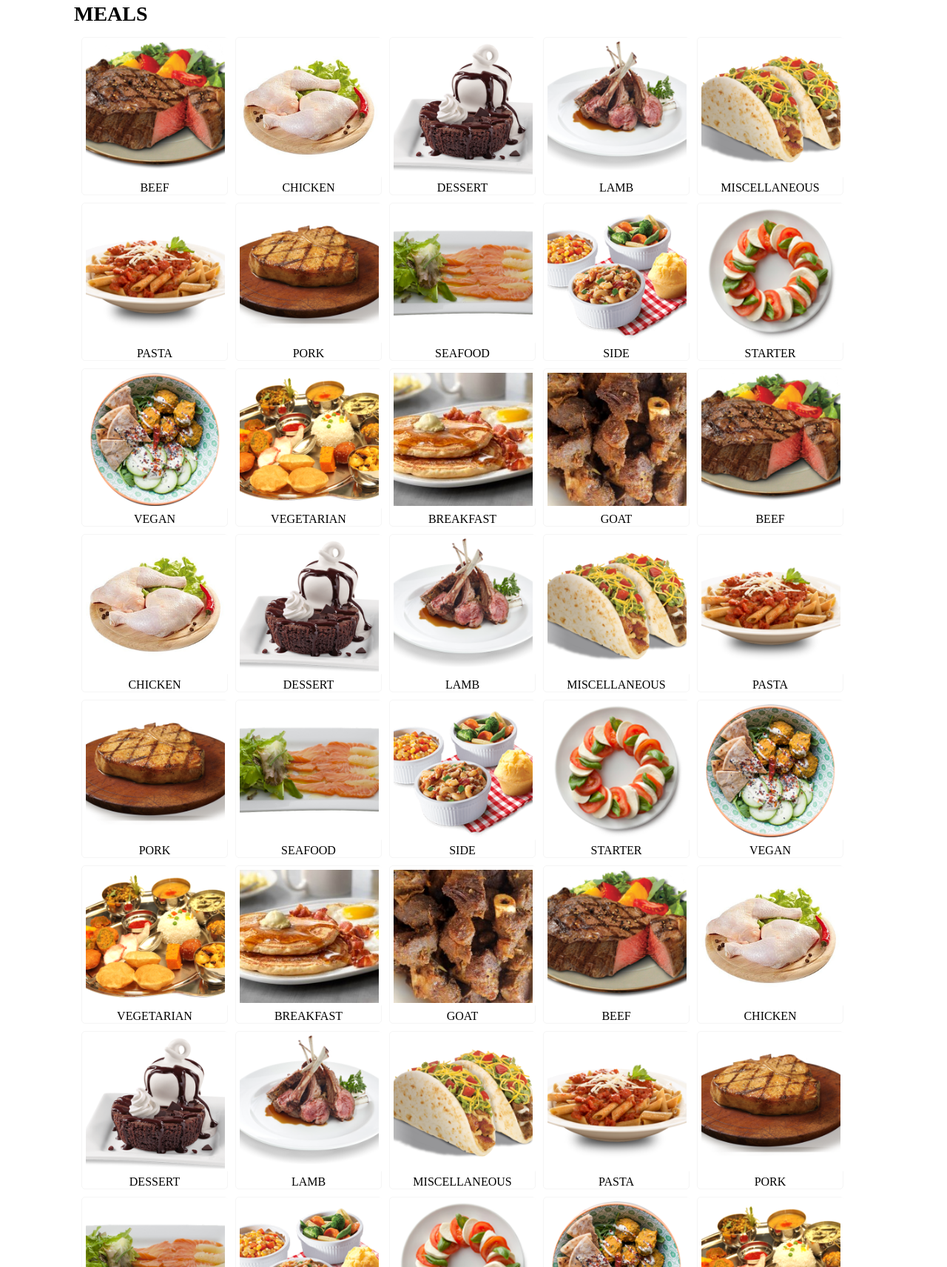
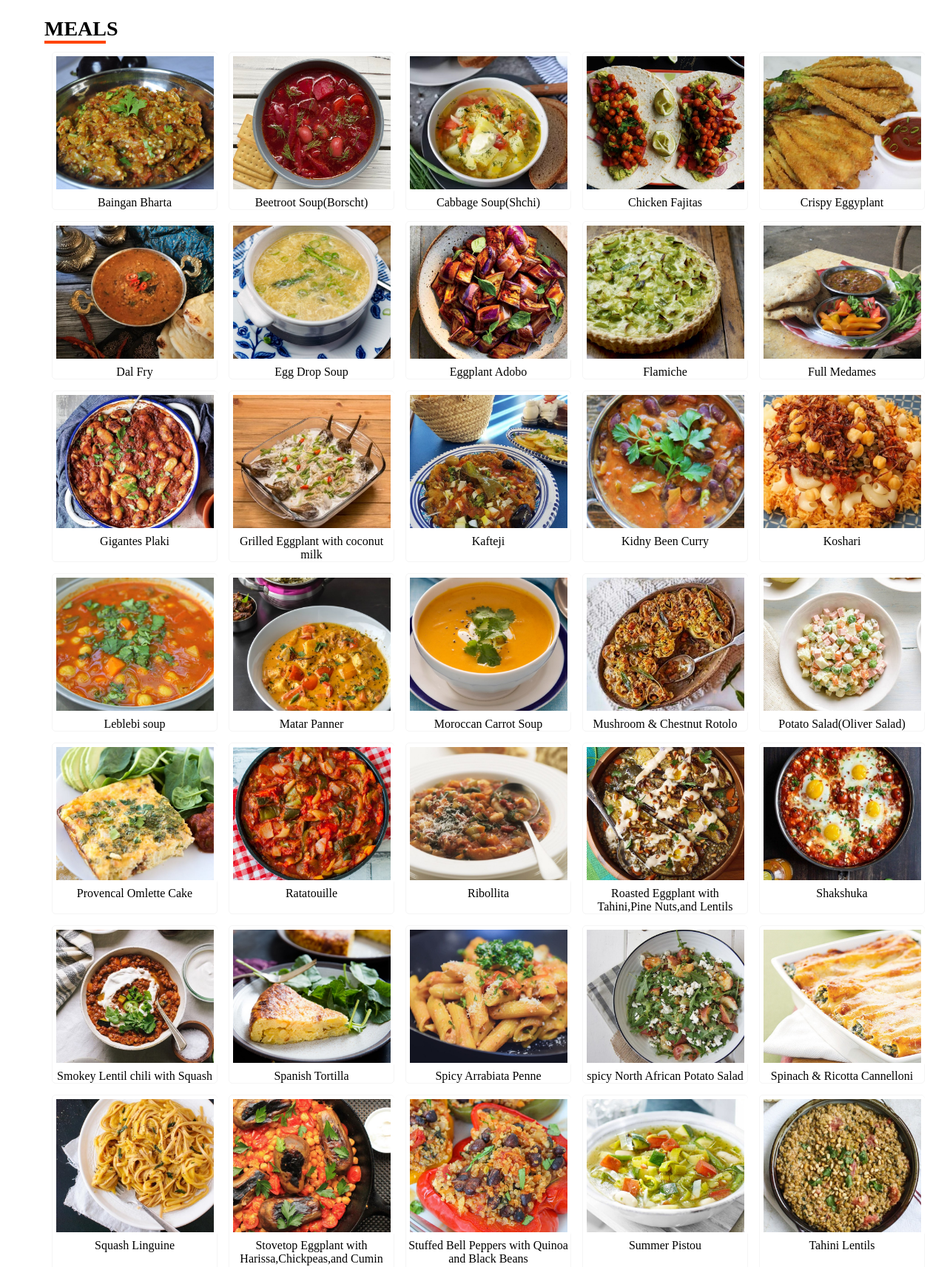
Before and after one commit to VenkatChaitanyarReddy/project1, a plain HTML site: page vegetarian.html in a window 1280 px wide. Shown: the part 717-2430 px from the top of the page at 74% size. Drawn offline with Linux system fonts and the light colour scheme.

Commit message:
meal-card Values updated

```diff
--- a/style.css
+++ b/style.css
@@ -164,9 +164,8 @@
 /* vegetarian css */
 
 .information{
-  width: 1200px;
   height: 280px;
-  margin: 20px auto;
+  margin: 20px 60px;
   border: 1px solid orangered;
   border-radius: 1px;
   background-color: whitesmoke;
@@ -190,7 +189,8 @@
 }
 
 .meals{
-  margin: 30px 100px;
+  margin: 50px 60px;
+  margin-right: 10px;
 }
 
 .meals-title{
@@ -200,10 +200,18 @@
   padding-bottom: 5px;
 }
 
+.meals-title::after{
+  content: '';
+  position: absolute;
+  width: 83px;
+  height: 4px;
+  background-color: orangered;
+}
+
 .meal-cards{
   display: flex;
   flex-wrap: wrap;
-  gap: 10px;
+  gap: 15px;
   margin: 10px 10px;
   background-color: white;
 }
--- a/vegetarian.html
+++ b/vegetarian.html
@@ -66,203 +66,204 @@
 
 
                            <div class="meal-card">
-                                <img src="./assets/images/beef.png" alt="Post"/>
-                                <span class="label">BEEF</span>
+                                <img src="./assets/images/baingan bharta.jpg" alt="Post"/>
+                                <span class="label">Baingan Bharta</span>
                             </div>
 
                             <div class="meal-card">
-                                <img src="./assets/images/chicken.jpg" alt="Post"/>
-                                <span class="label">CHICKEN</span>
+                                <img src="./assets/images/Beetroot soup.jpg" alt="Post"/>
+                                <span class="label">Beetroot Soup(Borscht)</span>
                             </div>
 
                             <div class="meal-card">
-                                <img src="./assets/images/dessert.png" alt="Post"/>
-                                <span class="label">DESSERT</span>
+                                <img src="./assets/images/cabbage soup.jpg" alt="Post"/>
+                                <span class="label">Cabbage Soup(Shchi)</span>
                             </div>
 
                             <div class="meal-card">
-                                <img src="./assets/images/lamb.png" alt="Post"/>
-                                <span class="label">LAMB</span>
+                                <img src="./assets/images/chicken fajitas.jpg" alt="Post"/>
+                                <span class="label">Chicken Fajitas</span>
                             </div>
 
                             <div class="meal-card">
-                                <img src="./assets/images/miscellaneous.png" alt="Post"/>
-                                <span class="label">MISCELLANEOUS</span>
+                                <img src="./assets/images/crispy eggplant.jpg" alt="Post"/>
+                                <span class="label">Crispy Eggyplant</span>
                             </div>
 
                             <div class="meal-card">
-                                <img src="./assets/images/pasta.png" alt="Post"/>
-                                <span class="label">PASTA</span>
+                                <img src="./assets/images/dal fry.jpg" alt="Post"/>
+                                <span class="label">Dal Fry</span>
                             </div>
 
                             <div class="meal-card">
-                                <img src="./assets/images/pork.png" alt="Post"/>
-                                <span class="label">PORK</span>
+                                <img src="./assets/images/egg drop soup.jpg" alt="Post"/>
+                                <span class="label">Egg Drop Soup</span>
                             </div>
 
                             <div class="meal-card">
-                                <img src="./assets/images/seafood.png" alt="Post"/>
-                                <span class="label">SEAFOOD</span>
+                                <img src="./assets/images/eggplant adobo.jpg" alt="Post"/>
+                                <span class="label">Eggplant Adobo</span>
                             </div>
 
                             <div class="meal-card">
-                                <img src="./assets/images/side.png" alt="Post"/>
-                                <span class="label">SIDE</span>
+                                <img src="./assets/images/flamiche.jpg" alt="Post"/>
+                                <span class="label">Flamiche</span>
                             </div>
 
                             <div class="meal-card">
-                                <img src="./assets/images/starter.png" alt="Post"/>
-                                <span class="label">STARTER</span>
+                                <img src="./assets/images/ful medames.jpg" alt="Post"/>
+                                <span class="label">Full Medames</span>
                             </div>
 
                             <div class="meal-card">
-                                <img src="./assets/images/vegan.png" alt="Post"/>
-                                <span class="label">VEGAN</span>
+                                <img src="./assets/images/gigantes plaki.jpg" alt="Post"/>
+                                <span class="label">Gigantes Plaki</span>
                             </div>
 
                             <div class="meal-card">
-                                    <img src="./assets/images/vegetarian.png" alt="Post"/>
-                                    <span class="label">VEGETARIAN</span>
+                                    <img src="./assets/images/grilled eggplant with coconut milk.jpg" alt="Post"/>
+                                    <span class="label">Grilled Eggplant with coconut milk</span>
                             </div>
 
 
                             <div class="meal-card">
-                                <img src="./assets/images/breakfast.png" alt="Post"/>
-                                <span class="label">BREAKFAST</span>
+                                <img src="./assets/images/kafteji.jpg" alt="Post"/>
+                                <span class="label">Kafteji</span>
                             </div>
 
                             <div class="meal-card">
-                                <img src="./assets/images/goat.png" alt="Post"/>
-                                <span class="label">GOAT</span>
+                                <img src="./assets/images/kidney bean curry.jpg" alt="Post"/>
+                                <span class="label">Kidny Been Curry</span>
                             </div>
 
                             <div class="meal-card">
-                                <img src="./assets/images/beef.png" alt="Post"/>
-                                <span class="label">BEEF</span>
+                                <img src="./assets/images/koshari.jpg" alt="Post"/>
+                                <span class="label">Koshari</span>
                             </div>
 
                             <div class="meal-card">
-                                <img src="./assets/images/chicken.jpg" alt="Post"/>
-                                <span class="label">CHICKEN</span>
+                                <img src="./assets/images/leblebi soup.jpg" alt="Post"/>
+                                <span class="label">Leblebi soup</span>
                             </div>
 
                             <div class="meal-card">
-                                <img src="./assets/images/dessert.png" alt="Post"/>
-                                <span class="label">DESSERT</span>
+                                <img src="./assets/images/matar paneer.jpg" alt="Post"/>
+                                <span class="label">Matar Panner</span>
                             </div>
 
                             <div class="meal-card">
-                                <img src="./assets/images/lamb.png" alt="Post"/>
-                                <span class="label">LAMB</span>
+                                <img src="./assets/images/moroccan carrot soup.jpg" alt="Post"/>
+                                <span class="label">Moroccan Carrot Soup</span>
                             </div>
 
                             <div class="meal-card">
-                                <img src="./assets/images/miscellaneous.png" alt="Post"/>
-                                <span class="label">MISCELLANEOUS</span>
+                                <img src="./assets/images/mushroom&chestnut rotolo.jpg" alt="Post"/>
+                                <span class="label">Mushroom & Chestnut Rotolo</span>
                             </div>
 
                             <div class="meal-card">
-                                <img src="./assets/images/pasta.png" alt="Post"/>
-                                <span class="label">PASTA</span>
+                                <img src="./assets/images/potato salad(oliver salad).jpg" alt="Post"/>
+                                <span class="label">Potato Salad(Oliver Salad)</span>
                             </div>
 
                             <div class="meal-card">
-                                <img src="./assets/images/pork.png" alt="Post"/>
-                                <span class="label">PORK</span>
+                                <img src="./assets/images/provencal omelette cake.jpg" alt="Post"/>
+                                <span class="label">Provencal Omlette Cake</span>
                             </div>
 
                             <div class="meal-card">
-                                <img src="./assets/images/seafood.png" alt="Post"/>
-                                <span class="label">SEAFOOD</span>
+                                <img src="./assets/images/ratatouille.jpg" alt="Post"/>
+                                <span class="label">Ratatouille</span>
                             </div>
 
                             <div class="meal-card">
-                                <img src="./assets/images/side.png" alt="Post"/>
-                                <span class="label">SIDE</span>
+                                <img src="./assets/images/ribollita.jpg" alt="Post"/>
+                                <span class="label">Ribollita</span>
                             </div>
 
                             <div class="meal-card">
-                                <img src="./assets/images/starter.png" alt="Post"/>
-                                <span class="label">STARTER</span>
+                                <img src="./assets/images/roasted eggplant with tahini,pine nuts.jpg" alt="Post"/>
+                                <span class="label">Roasted Eggplant with Tahini,Pine Nuts,and Lentils</span>
                             </div>
 
                             <div class="meal-card">
-                                <img src="./assets/images/vegan.png" alt="Post"/>
-                                <span class="label">VEGAN</span>
+                                <img src="./assets/images/shakshuka.jpg" alt="Post"/>
+                                <span class="label">Shakshuka</span>
                             </div>
 
                             <div class="meal-card">
-                                    <img src="./assets/images/vegetarian.png" alt="Post"/>
-                                    <span class="label">VEGETARIAN</span>
+                                    <img src="./assets/images/smokey lentil chili with squash.jpg" alt="Post"/>
+                                    <span class="label">Smokey Lentil chili with Squash</span>
                             </div>
 
 
                             <div class="meal-card">
-                                <img src="./assets/images/breakfast.png" alt="Post"/>
-                                <span class="label">BREAKFAST</span>
+                                <img src="./assets/images/spanish tortilla.jpg" alt="Post"/>
+                                <span class="label">Spanish Tortilla</span>
                             </div>
 
                             <div class="meal-card">
-                                <img src="./assets/images/goat.png" alt="Post"/>
-                                <span class="label">GOAT</span>
+                                <img src="./assets/images/spicy arrabiata penne.jpg" alt="Post"/>
+                                <span class="label">Spicy Arrabiata Penne</span>
+
                             </div><div class="meal-card">
-                                <img src="./assets/images/beef.png" alt="Post"/>
-                                <span class="label">BEEF</span>
+                                <img src="./assets/images/spicy north african potato salad.jpg" alt="Post"/>
+                                <span class="label">spicy North African Potato Salad</span>
                             </div>
 
                             <div class="meal-card">
-                                <img src="./assets/images/chicken.jpg" alt="Post"/>
-                                <span class="label">CHICKEN</span>
+                                <img src="./assets/images/spinach & ricotta cannelloni.jpg" alt="Post"/>
+                                <span class="label">Spinach & Ricotta Cannelloni</span>
                             </div>
 
                             <div class="meal-card">
-                                <img src="./assets/images/dessert.png" alt="Post"/>
-                                <span class="label">DESSERT</span>
+                                <img src="./assets/images/squash linguine.jpg" alt="Post"/>
+                                <span class="label">Squash Linguine</span>
                             </div>
 
                             <div class="meal-card">
-                                <img src="./assets/images/lamb.png" alt="Post"/>
-                                <span class="label">LAMB</span>
+                                <img src="./assets/images/stovetop eggplant with harissa, chickpeas.jpg" alt="Post"/>
+                                <span class="label">Stovetop Eggplant with Harissa,Chickpeas,and Cumin Yogurt</span>
                             </div>
 
                             <div class="meal-card">
-                                <img src="./assets/images/miscellaneous.png" alt="Post"/>
-                                <span class="label">MISCELLANEOUS</span>
+                                <img src="./assets/images/stuffed bell peppers with quinoa.jpg" alt="Post"/>
+                                <span class="label">Stuffed Bell Peppers with Quinoa and Black Beans</span>
                             </div>
 
                             <div class="meal-card">
-                                <img src="./assets/images/pasta.png" alt="Post"/>
-                                <span class="label">PASTA</span>
+                                <img src="./assets/images/summer pistou.jpg" alt="Post"/>
+                                <span class="label">Summer Pistou</span>
                             </div>
 
                             <div class="meal-card">
-                                <img src="./assets/images/pork.png" alt="Post"/>
-                                <span class="label">PORK</span>
+                                <img src="./assets/images/tahini lentils.jpg" alt="Post"/>
+                                <span class="label">Tahini Lentils</span>
                             </div>
 
                             <div class="meal-card">
-                                <img src="./assets/images/seafood.png" alt="Post"/>
-                                <span class="label">SEAFOOD</span>
+                                <img src="./assets/images/tamiya.jpg" alt="Post"/>
+                                <span class="label">Tamiya</span>
                             </div>
 
                             <div class="meal-card">
-                                <img src="./assets/images/side.png" alt="Post"/>
-                                <span class="label">SIDE</span>
+                                <img src="./assets/images/tortang talong.jpg" alt="Post"/>
+                                <span class="label">Tortang Talong</span>
                             </div>
 
                             <div class="meal-card">
-                                <img src="./assets/images/starter.png" alt="Post"/>
-                                <span class="label">STARTER</span>
+                                <img src="./assets/images/vegetarian casserole.jpg" alt="Post"/>
+                                <span class="label">Vegetarian Casserole</span>
                             </div>
 
                             <div class="meal-card">
-                                <img src="./assets/images/vegan.png" alt="Post"/>
-                                <span class="label">VEGAN</span>
+                                <img src="./assets/images/vegetarian chilli.jpg" alt="Post"/>
+                                <span class="label">Vegetarian Chilli</span>
                             </div>
 
                             <div class="meal-card">
-                                    <img src="./assets/images/vegetarian.png" alt="Post"/>
-                                    <span class="label">VEGETARIAN</span>
+                                    <img src="./assets/images/yaki udon.jpg" alt="Post"/>
+                                    <span class="label">Yaki Udon</span>
                             </div>
 
                         </div>
```
